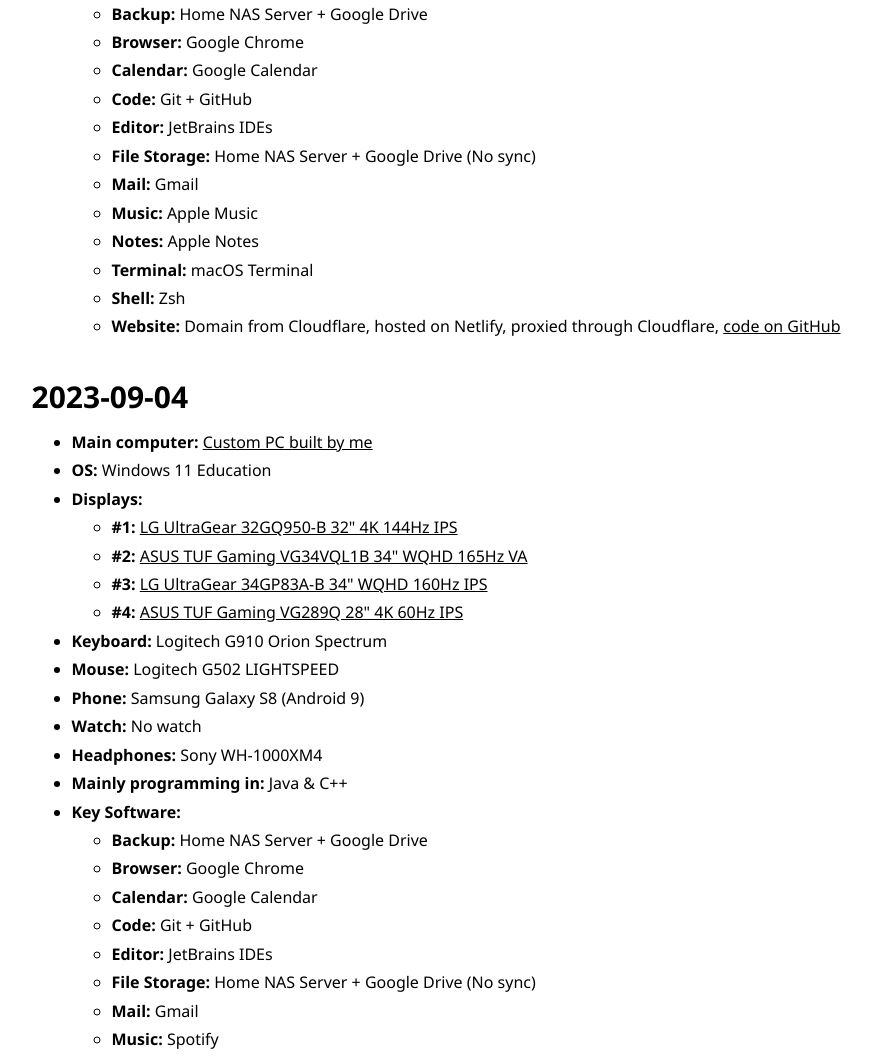
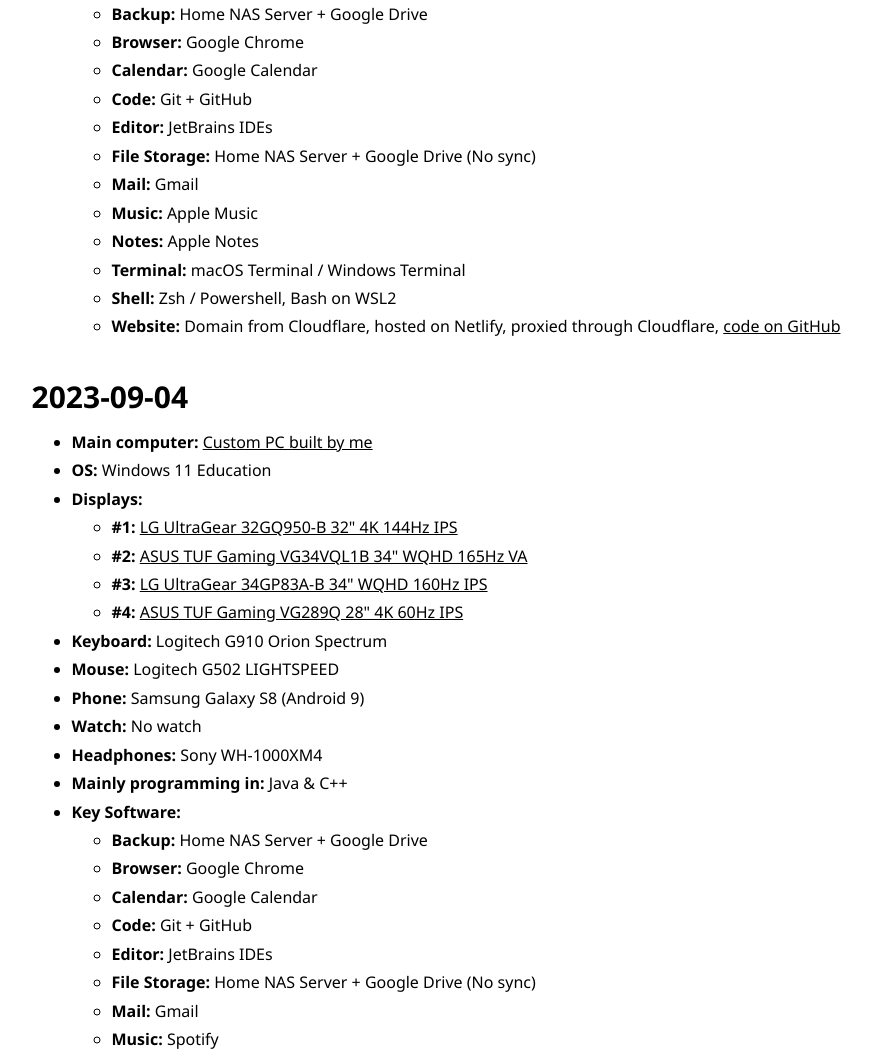
Before and after one commit to AaronPinto/Website, a website: page static/iuse.html in a window 1280 px wide. Shown: the part 1299-2355 px from the top of the page, without its empty margins (6-877 px from the left). Drawn offline with Linux system fonts and the light colour scheme.

Commit message:
add windows terminal stuff back
Signed-off-by: AaronPinto <10177767+AaronPinto@users.noreply.github.com>

```diff
--- a/static/iuse.html
+++ b/static/iuse.html
@@ -111,8 +111,8 @@
                         <li><strong>Mail:</strong>&nbsp;Gmail</li>
                         <li><strong>Music:</strong>&nbsp;Apple Music</li>
                         <li><strong>Notes:</strong>&nbsp;Apple Notes</li>
-                        <li><strong>Terminal:</strong>&nbsp;macOS Terminal</li>
-                        <li><strong>Shell:</strong>&nbsp;Zsh</li>
+                        <li><strong>Terminal:</strong>&nbsp;macOS Terminal / Windows Terminal</li>
+                        <li><strong>Shell:</strong>&nbsp;Zsh / Powershell, Bash on WSL2</li>
                         <li><strong>Website:</strong>&nbsp;Domain from Cloudflare, hosted on Netlify,&nbsp;proxied through Cloudflare,&nbsp;<a
                                 href="https://github.com/AaronPinto/Website">code on GitHub</a></li>
                     </ul>
```
